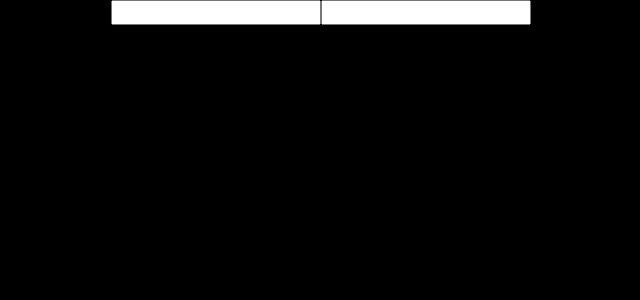
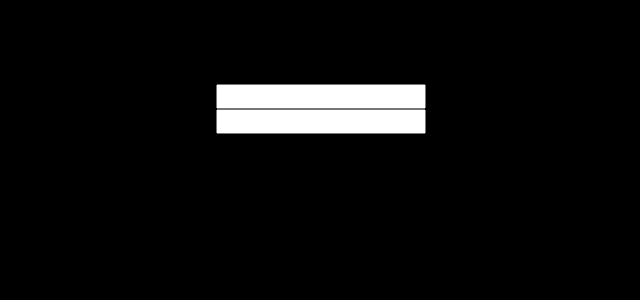
Before and after one commit to atlasmoth/akiddie-clone-with-next.js-and-firebase, a Next.js app: page /auth in a window 1280 px wide. Shown: the top 300 px of the page, without its empty margins (319-959 px from the left). Built offline with nearby package versions, Linux system fonts and the light colour scheme.

Commit message:
done for today

```diff
--- a/components/auth/auth.js
+++ b/components/auth/auth.js
@@ -1,13 +1,19 @@
 import styled from "styled-components/macro"
 
 export const Container = styled.div`
-  display : grid;
-  grid-template-column : auto min-content;
-  justify-content : center;
-  justify-items : end;
+  display : flex;
+  flex-direction : column;
+  align-items : center;
+  jsutify-content : center;
+  padding : 3rem;
 `;
 
 export const Form = styled.form`
+display : flex;
+  flex-direction : column;
+  align-items : center;
+  jsutify-content : center;
+  padding : 3rem;
 `;
 
 export const Password  = styled.input``
--- a/components/auth/index.js
+++ b/components/auth/index.js
@@ -13,14 +13,11 @@ Auth.Form = function AuthForm({children,...restProps}){
   </Form>
 }
 
-Auth.Password = function AuthPassword({children,...restProps}){
-  return <Password {...restProps}>
-    {children}
-  </Password>
+Auth.Password = function AuthPassword({value,onChange}){
+  return <Password value = {value} onChange={onChange} type="password" />
 }
 
-Auth.Email = function AuthEmail({children,...restProps}){
-  return <Email {...restProps}>
-    {children}
-  </Email>
+Auth.Email = function AuthEmail({value,onChange}){
+  return <Email value = {value} onChange={onChange}type="text" />
+
 }
--- a/pages/auth.js
+++ b/pages/auth.js
@@ -6,17 +6,11 @@ import {Auth} from "./../components"
 export default function AppAuth(){
   const [email,setEmail] = useState("")
   const [password,setPassword] = useState("")
-
-
-
+  console.log(email,password)
   return <Auth>
   <Auth.Form>
-    <Auth.Password>
-
-    </Auth.Password>
-    <Auth.Email>
-
-    </Auth.Email>
+    <Auth.Password value={password} onChange={e => setPassword(e.value)} />
+    <Auth.Email value={email} onChange={e => setEmail(e.value)} />
   </Auth.Form>
   </Auth>
 }
```
